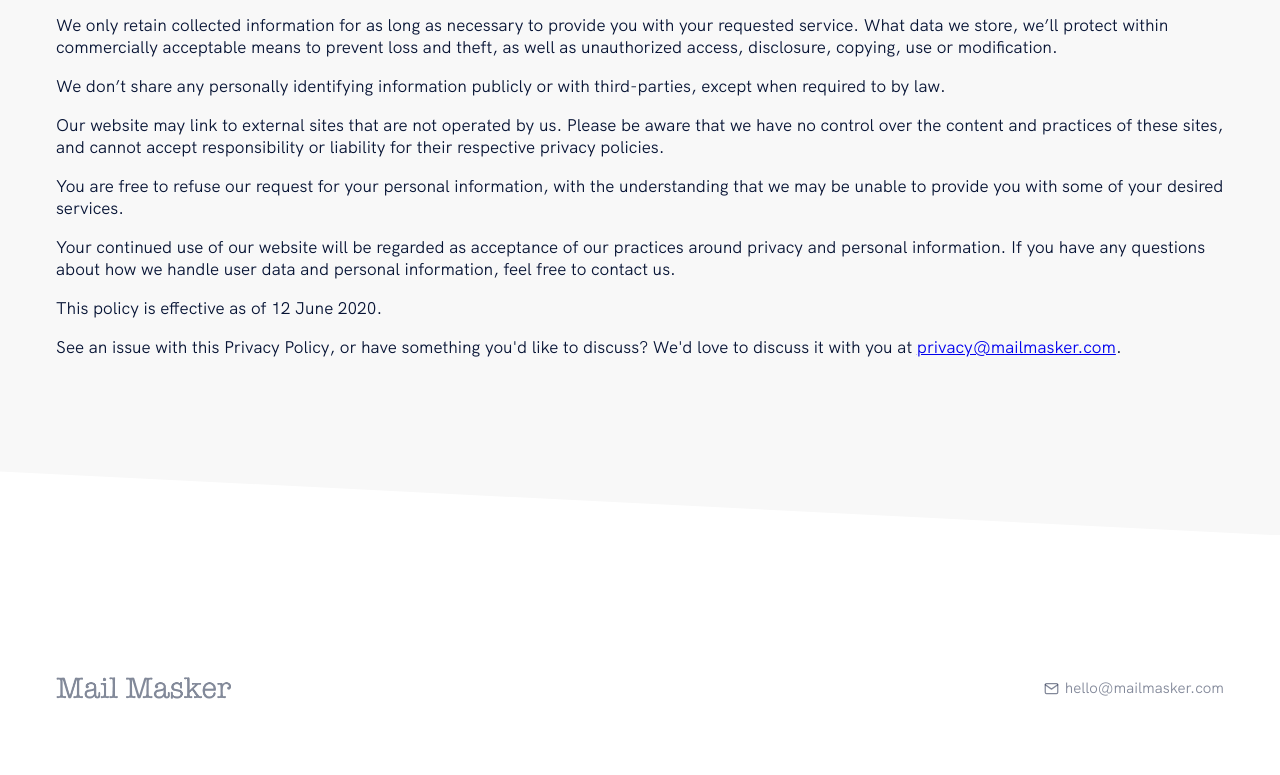
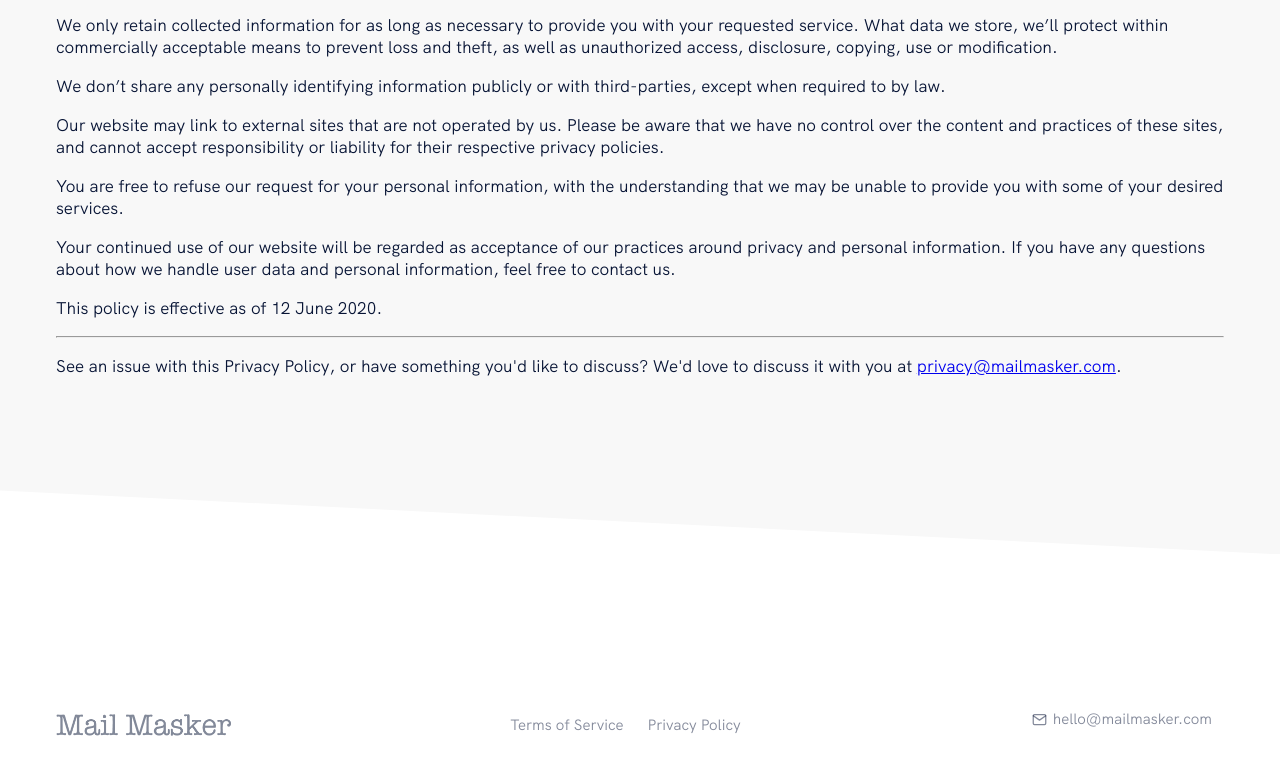
Before and after one commit to MailMasker/marketing-website, a Gatsby site: page /privacy in a window 1280 px wide. Shown: the part 423-1198 px from the top of the page. Built offline with nearby package versions, Linux system fonts and the light colour scheme; Gatsby itself is replaced by a stand-in of ours.

Commit message:
terms of service

```diff
--- a/src/components/sections/footer.js
+++ b/src/components/sections/footer.js
@@ -1,4 +1,4 @@
-import { graphql, useStaticQuery } from "gatsby"
+import { Link, graphql, useStaticQuery } from "gatsby"
 
 import { Container } from "../global"
 import { FiMail } from "react-icons/fi"
@@ -55,6 +55,14 @@ const Footer = () => {
         <Logo>
           <StyledImage fluid={data.file.childImageSharp.fluid} />
         </Logo>
+        <ul>
+          <li>
+            <Link to="terms">Terms of Service</Link>
+          </li>
+          <li>
+            <Link to="privacy">Privacy Policy</Link>
+          </li>
+        </ul>
         <FooterBottomItemsContainer>
           <ul>
             <li>
@@ -103,6 +111,36 @@ const BrandContainer = styled(Container)`
     flex-direction: column;
     justify-content: flex-start;
   }
+
+  ul {
+    margin: 0;
+    padding: 0;
+    display: flex;
+    flex-direction: row;
+    list-style: none;
+    color: ${props => props.theme.color.black.regular};
+
+    @media (max-width: ${props => props.theme.screen.sm}) {
+      margin-top: 16px;
+      flex-direction: column;
+      align-items: center;
+    }
+
+    li {
+      text-align: right;
+      margin-bottom: 12px;
+      font-family: ${props => props.theme.font.normal};
+      font-size: 15px;
+      padding: 12px;
+      margin: 0;
+      a {
+        display: flex;
+        align-items: center;
+        text-decoration: none;
+        color: rgba(7, 20, 53, 0.5);
+      }
+    }
+  }
 `
 // const FooterColumnContainer = styled(Container)`
 //   display: grid;
@@ -144,6 +182,7 @@ const FooterBottomItemsContainer = styled.div`
     padding: 0;
     color: ${props => props.theme.color.black.regular};
     li {
+      text-align: right;
       margin-bottom: 12px;
       font-family: ${props => props.theme.font.normal};
       font-size: 15px;
@@ -162,9 +201,6 @@ const FooterBottomItemsContainer = styled.div`
 
 const StyledImage = styled(Img)`
   width: 175px;
-  @media (max-width: ${props => props.theme.screen.sm}) {
-    width: 100px;
-  }
 `
 
 export default Footer
--- a/src/pages/privacy.jsx
+++ b/src/pages/privacy.jsx
@@ -67,6 +67,7 @@ const PrivacyPage = () => (
           free to contact us.
         </p>
         <p>This policy is effective as of 12 June 2020.</p>
+        <hr />
         <p>
           See an issue with this Privacy Policy, or have something you'd like to
           discuss? We'd love to discuss it with you at{" "}
```
